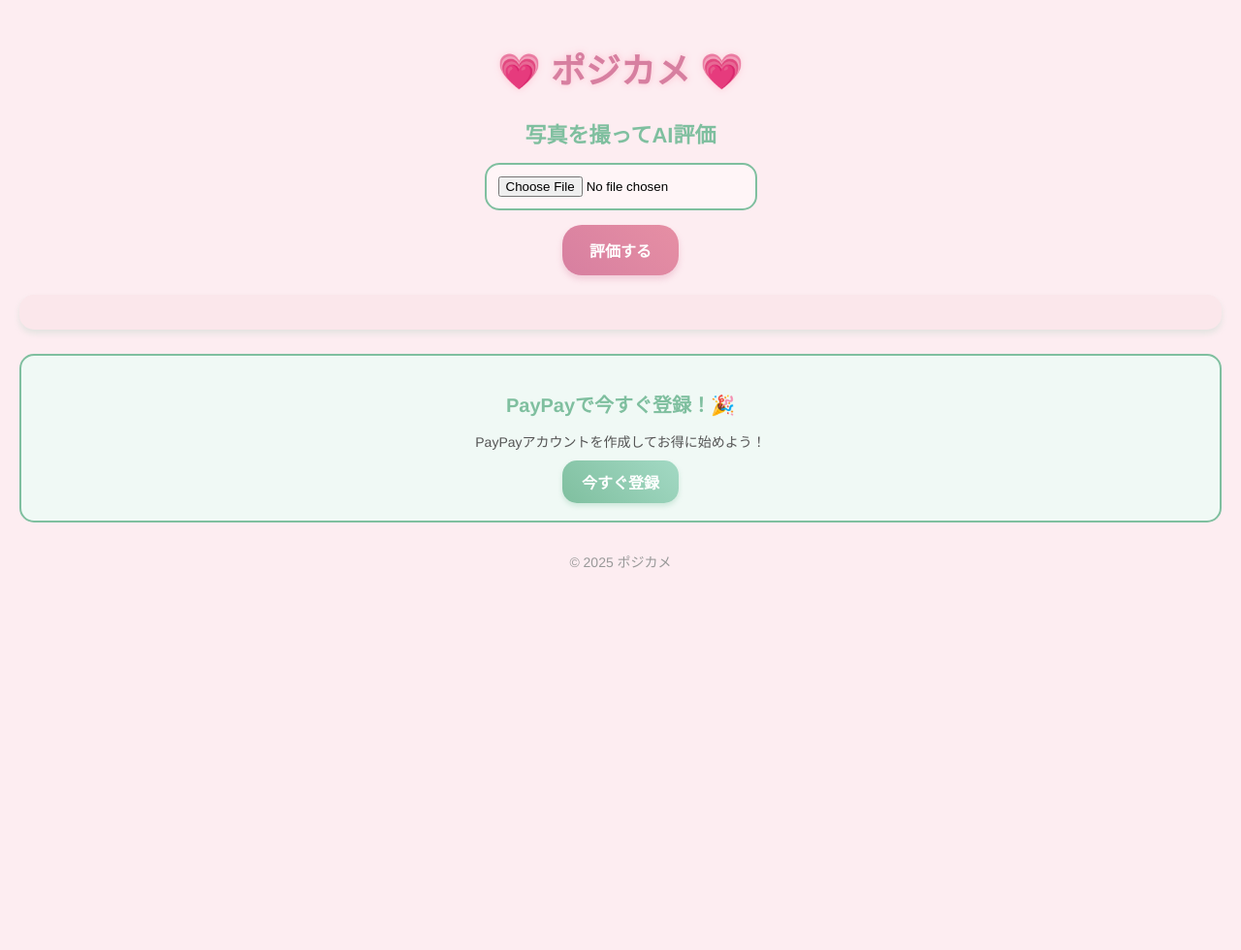
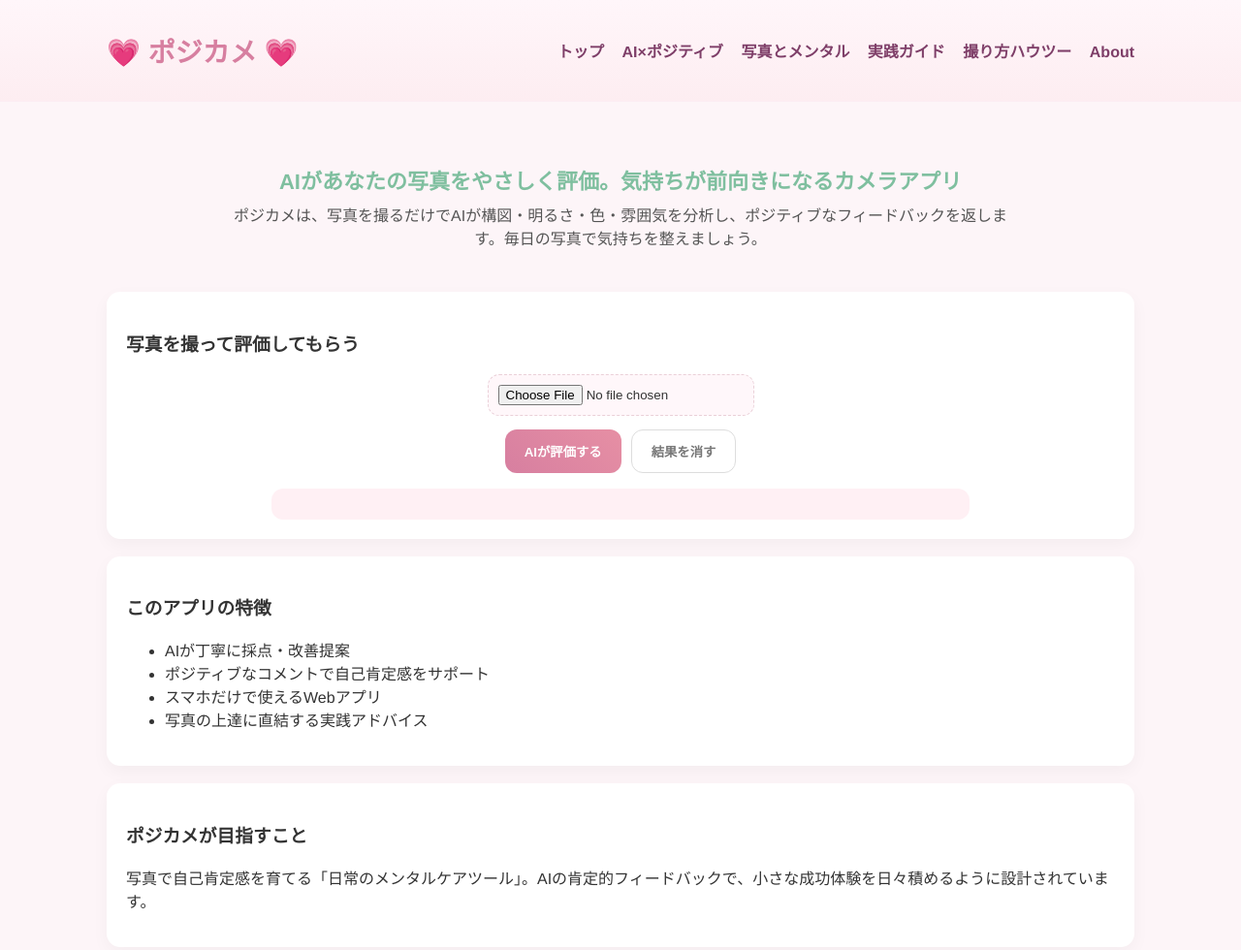
Before and after one commit to tomokana042/positiv-camera-app, a plain HTML site: page index.html in a window 1280 px wide. Shown: the top 980 px of the page at 97% size. Before the commit the page ends 800 px from the top, so only its background shows below. Drawn offline with Linux system fonts and the light colour scheme.

Commit message:
update site files

```diff
--- a/index.html
+++ b/index.html
@@ -2,56 +2,75 @@
 <html lang="ja">
 <head>
 <meta charset="UTF-8">
-  <title>ポジカメ - AIで写真を評価できるカメラアプリ</title>
-  <meta name="description" content="ポジカメはAIで写真を評価できる大人ガーリーなカメラアプリ。スマホ対応、PayPay広告あり。写真を撮るだけでAIが評価・アドバイスします。">
-  <meta name="keywords" content="ポジカメ, AIカメラ, カメラアプリ, 写真評価, ガーリー, スマホカメラ, 写真AI">
-  <meta name="viewport" content="width=device-width, initial-scale=1.0">
-
-  <!-- SNS OGタグ -->
-  <meta property="og:title" content="ポジカメ - AIで写真を評価できるカメラアプリ">
-  <meta property="og:description" content="写真を撮るだけでAIが評価・アドバイスします。大人ガーリーなデザイン、PayPay広告付き！">
-  <meta property="og:type" content="website">
-  <meta property="og:url" content="https://tomokana042.github.io/positiv-camera-app/">
+<title>ポジカメ｜AI写真でポジティブになるカメラアプリ</title>
+<meta name="description" content="ポジカメはAIが優しく写真を評価し、ポジティブなコメントであなたの気持ちをサポートするカメラアプリ。AI×写真×メンタルケアで毎日ちょっと前向きに。">
+<meta name="viewport" content="width=device-width, initial-scale=1">
+<meta name="keywords" content="ポジカメ, AIカメラ, ポジティブ, メンタルケア, 写真で元気, 写真評価">
+<meta property="og:title" content="ポジカメ｜AI写真でポジティブになるカメラアプリ">
+<meta property="og:description" content="AIが写真を丁寧に評価し、ポジティブなフィードバックであなたを応援します。">
 <meta property="og:image" content="https://tomokana042.github.io/positiv-camera-app/camera_preview.png">
-
-  <!-- Twitterカード -->
-  <meta name="twitter:card" content="summary_large_image">
-  <meta name="twitter:title" content="ポジカメ - AIで写真を評価できるカメラアプリ">
-  <meta name="twitter:description" content="写真を撮るだけでAIが評価・アドバイスします。大人ガーリーなデザイン、PayPay広告付き！">
-  <meta name="twitter:image" content="https://tomokana042.github.io/positiv-camera-app/camera_preview.png">
-
 <link rel="stylesheet" href="style.css">
 <script src="main.js" defer></script>
 </head>
 <body>
-  <header>
+<header class="site-header">
+<div class="container">
 <h1>💗 ポジカメ 💗</h1>
+<nav class="main-nav">
+<a href="index.html">トップ</a>
+<a href="positive-ai.html">AI×ポジティブ</a>
+<a href="mental-camera.html">写真とメンタル</a>
+<a href="photo-and-mental.html">実践ガイド</a>
+<a href="how-to-positive.html">撮り方ハウツー</a>
+<a href="about.html">About</a>
+</nav>
+</div>
 </header>
 
-  <main>
-    <section id="camera-section">
-      <h2>写真を撮ってAI評価</h2>
-      <input type="file" id="cameraInput" accept="image/*" capture="environment">
-      <button onclick="sendImage()">評価する</button>
-      <div id="result"></div>
+
+<main class="container">
+<section class="hero">
+<h2>AIがあなたの写真をやさしく評価。気持ちが前向きになるカメラアプリ</h2>
+<p class="lead">ポジカメは、写真を撮るだけでAIが構図・明るさ・色・雰囲気を分析し、ポジティブなフィードバックを返します。毎日の写真で気持ちを整えましょう。</p>
 </section>
 
-    <!-- PayPay広告 -->
-    <section id="paypay-ad">
-      <h2>PayPayで今すぐ登録！🎉</h2>
-      <p>PayPayアカウントを作成してお得に始めよう！</p>
-      <button onclick="redirectToPayPay()">今すぐ登録</button>
+
+<section id="camera-section" class="card">
+<h3>写真を撮って評価してもらう</h3>
+<input type="file" id="cameraInput" accept="image/*" capture="environment">
+<div class="controls">
+<button id="sendBtn">AIが評価する</button>
+<button id="clearBtn" class="secondary">結果を消す</button>
+</div>
+<div id="result" aria-live="polite"></div>
 </section>
+
+
+<section id="features" class="card">
+<h3>このアプリの特徴</h3>
+<ul>
+<li>AIが丁寧に採点・改善提案</li>
+<li>ポジティブなコメントで自己肯定感をサポート</li>
+<li>スマホだけで使えるWebアプリ</li>
+<li>写真の上達に直結する実践アドバイス</li>
+</ul>
+</section>
+
+
+<section id="seo-snippet" class="card">
+<h3>ポジカメが目指すこと</h3>
+<p>写真で自己肯定感を育てる「日常のメンタルケアツール」。AIの肯定的フィードバックで、小さな成功体験を日々積めるように設計されています。</p>
+</section>
+
+
 </main>
 
-  <footer>
-    <p>&copy; 2025 ポジカメ</p>
+
+<footer class="site-footer">
+<div class="container">
+<p>&copy; 2025 ポジカメ — AIで写真を通したポジティブ体験</p>
+<p><a href="sitemap.xml">サイトマップ</a> ・ <a href="about.html">開発者について</a></p>
+</div>
 </footer>
-
-  <script>
-    function redirectToPayPay() {
-      window.location.href = 'https://paypay.ne.jp/';
-    }
-  </script>
 </body>
 </html>
--- a/main.js
+++ b/main.js
@@ -1,17 +1,66 @@
-async function sendImage() {
-    const input = document.getElementById("cameraInput");
-    if (!input.files.length) return alert("画像を選択してください");
+// --- API のベース URL をここに書き換えてください ---
+const API_BASE = "https://your-public-api.example.com"; // ← デプロイしたAPIのURLに置き換える
 
-    const file = input.files[0];
-    const formData = new FormData();
-    formData.append("image", file);
 
-    const response = await fetch("http://172.20.10.7:5000/predict", {
-        method: "POST",
-        body: formData
-    });
+// コメントデータ（ジャンル別）
+const comments = {
+brightness: [...Array(8)].map((_,i)=>[`明るさが自然で魅力的です！（${i+1}）`].join('')),
+composition: [
+"構図がとても美しいです！",
+"三分割構図を意識するとさらに映えます。",
+"余白の使い方が上手です。",
+"被写体の見せ方が工夫されています。"
+],
+color: [
+"色味が優しくまとまっています。",
+"色のコントラストが美しいです。",
+"暖色系の温かさが出ています。"
+],
+focus: [
+"ピントがしっかり合っていて見やすいです。",
+"背景ボケが効果的です。",
+"若干ブレがあるので次は固定して撮ると良いです。"
+],
+atmosphere: [
+"全体の雰囲気がとても良いです。",
+"ストーリー性を感じます。",
+"見ていて心が明るくなる写真です。"
+]
+};
 
-    const data = await response.json();
-    document.getElementById("result").innerText =
-        `総合スコア: ${data.total}\n評価: ${data.evaluation}\nアドバイス: ${data.advice}`;
+
+function randomFrom(arr){ return arr[Math.floor(Math.random()*arr.length)]; }
+
+
+function getRandomComment(){
+const keys = Object.keys(comments);
+const key = keys[Math.floor(Math.random()*keys.length)];
+return randomFrom(comments[key]);
 }
+
+
+async function sendImage(){
+const input = document.getElementById('cameraInput');
+if(!input || !input.files || !input.files.length){ alert('画像を選択してください'); return; }
+const file = input.files[0];
+const fd = new FormData();
+fd.append('image', file);
+
+
+const resultEl = document.getElementById('result');
+resultEl.textContent = '読み込み中...';
+
+
+try{
+const res = await fetch(API_BASE + '/predict', { method:'POST', body:fd });
+if(!res.ok) throw new Error('API error: ' + res.status);
+const data = await res.json();
+
+
+// data 期待例: { total: 78, evaluation: '良い', advice: '〜する' }
+const score = data.total ?? '—';
+const evaluation = data.evaluation ?? '';
+const advice = data.advice ?? '';
+
+
+const text = `【総合スコア】 ${score}点\n【評価】 ${evaluation}\n\n【アドバイス】\n${advice}\n\n★ ポジティブコメント ★\n・${getRandomComme
--- a/style.css
+++ b/style.css
@@ -1,109 +1,48 @@
-/* 全体 */
-body {
-    font-family: "Helvetica Neue", "Arial", sans-serif;
-    background-color: #FDEDF1;
-    text-align: center;
-    margin: 0;
-    padding: 20px;
-}
+/* Reset & 基本 */
+* { box-sizing: border-box; }
+body { font-family: "Helvetica Neue", Arial, sans-serif; background: #FDF5F8; color: #333; margin:0; padding:0; }
+.container { max-width:1100px; margin:0 auto; padding:20px; }
+a { color:#D77FA0; text-decoration:none; }
+
 
 /* ヘッダー */
-header h1 {
-    color: #D77FA0;
-    font-size: 36px;
-    margin-bottom: 25px;
-    text-shadow: 0 0 5px #FFD1DC, 0 0 10px #FFD1DC;
-}
+.site-header { background: linear-gradient(180deg,#FFF6FA,#FDEDF1); border-bottom:1px solid rgba(215,127,160,0.08); }
+.site-header .container { display:flex; align-items:center; justify-content:space-between; }
+.site-header h1 { margin:12px 0; color:#D77FA0; font-size:28px; }
+.main-nav a { margin-left:14px; color:#7E3E68; font-weight:600; }
 
-/* カメラセクション */
-#camera-section h2 {
-    font-size: 22px;
-    color: #7FBF9F;
-    margin-bottom: 15px;
-}
 
-input[type="file"] {
-    display: block;
-    margin: 0 auto 15px auto;
-    padding: 12px;
-    border-radius: 15px;
-    border: 2px solid #7FBF9F;
-    background-color: #FFF5F7;
-    cursor: pointer;
-}
+/* hero */
+.hero { padding:26px; text-align:center; }
+.hero h2 { font-size:22px; color:#7FBF9F; margin-bottom:8px; }
+.hero .lead { color:#555; max-width:800px; margin:0 auto; }
 
-button {
-    padding: 14px 28px;
-    font-size: 16px;
-    background: linear-gradient(45deg, #D77FA0, #E68FA4);
-    color: white;
-    border: none;
-    border-radius: 20px;
-    cursor: pointer;
-    box-shadow: 0 4px 6px rgba(215,127,160,0.3);
-    transition: all 0.2s ease;
-    font-weight: 600;
-}
 
-button:hover {
-    background: linear-gradient(45deg, #E68FA4, #D77FA0);
-    transform: translateY(-2px) scale(1.03);
-}
+/* カード */
+.card { background:#fff; border-radius:14px; padding:20px; margin:18px 0; box-shadow:0 6px 18px rgba(0,0,0,0.04); }
 
-#result {
-    margin-top: 20px;
-    padding: 18px;
-    font-size: 16px;
-    color: #333;
-    background-color: #FBE7EB;
-    border-radius: 15px;
-    box-shadow: 0 4px 6px rgba(127,191,159,0.2);
-    white-space: pre-wrap;
-}
 
-/* PayPay広告 */
-#paypay-ad {
-    margin-top: 25px;
-    padding: 18px;
-    background-color: #F0F9F5;
-    border: 2px solid #7FBF9F;
-    border-radius: 15px;
-}
+input[type=file] { display:block; margin:14px auto; padding:10px; border-radius:12px; border:1px dashed #EAD0D8; background:#FFF7FA; }
+.controls { display:flex; gap:10px; justify-content:center; margin-top:10px; }
+button { background:linear-gradient(45deg,#D77FA0,#E68FA4); color:white; border:none; padding:12px 20px; border-radius:12px; cursor:pointer; font-weight:700; }
+button.secondary { background:transparent; border:1px solid #DDD; color:#777; }
 
-#paypay-ad h2 {
-    font-size: 20px;
-    color: #7FBF9F;
-    margin-bottom: 10px;
-}
 
-#paypay-ad p {
-    font-size: 14px;
-    color: #555;
-    margin-bottom: 10px;
-}
+#result { margin-top:16px; background:#FFF0F4; padding:16px; border-radius:12px; white-space:pre-wrap; text-align:left; max-width:720px; margin-left:auto; margin-right:auto; }
 
-#paypay-ad button {
-    background: linear-gradient(45deg, #7FBF9F, #A3D9C4);
-    color: white;
-    border-radius: 15px;
-    padding: 10px 20px;
-    font-weight: 600;
-    box-shadow: 0 3px 5px rgba(127,191,159,0.3);
-}
-#paypay-ad button:hover {
-    background: linear-gradient(45deg, #A3D9C4, #7FBF9F);
-}
+
+/* 文章ページ */
+.article { padding:10px 0 60px; }
+.article h2 { color:#D77FA0; }
+.article p, .article li { color:#444; line-height:1.8; }
+
 
 /* フッター */
-footer {
-    margin-top: 30px;
-    font-size: 14px;
-    color: #999;
-}
+.site-footer { text-align:center; padding:18px 0; color:#999; }
+
 
 /* レスポンシブ */
-@media (max-width: 480px) {
-    h1 { font-size: 28px; }
-    #camera-section h2 { font-size: 20px; }
-    button { font-size: 14px; padding: 12px 24px; }
+@media (max-width:700px) {
+.site-header .container { flex-direction:column; gap:8px; }
+.main-nav a { margin-left:8px; font-size:14px; }
 }
```
Also changed, not shown: about.html (added, +18 -0 lines), how-to-positive.html (added, +24 -0 lines), mental-camera.html (added, +20 -0 lines), photo-and-mental.html (added, +20 -0 lines), positive-ai.html (added, +37 -0 lines). Lines whose indentation alone changed are shown as unchanged.
